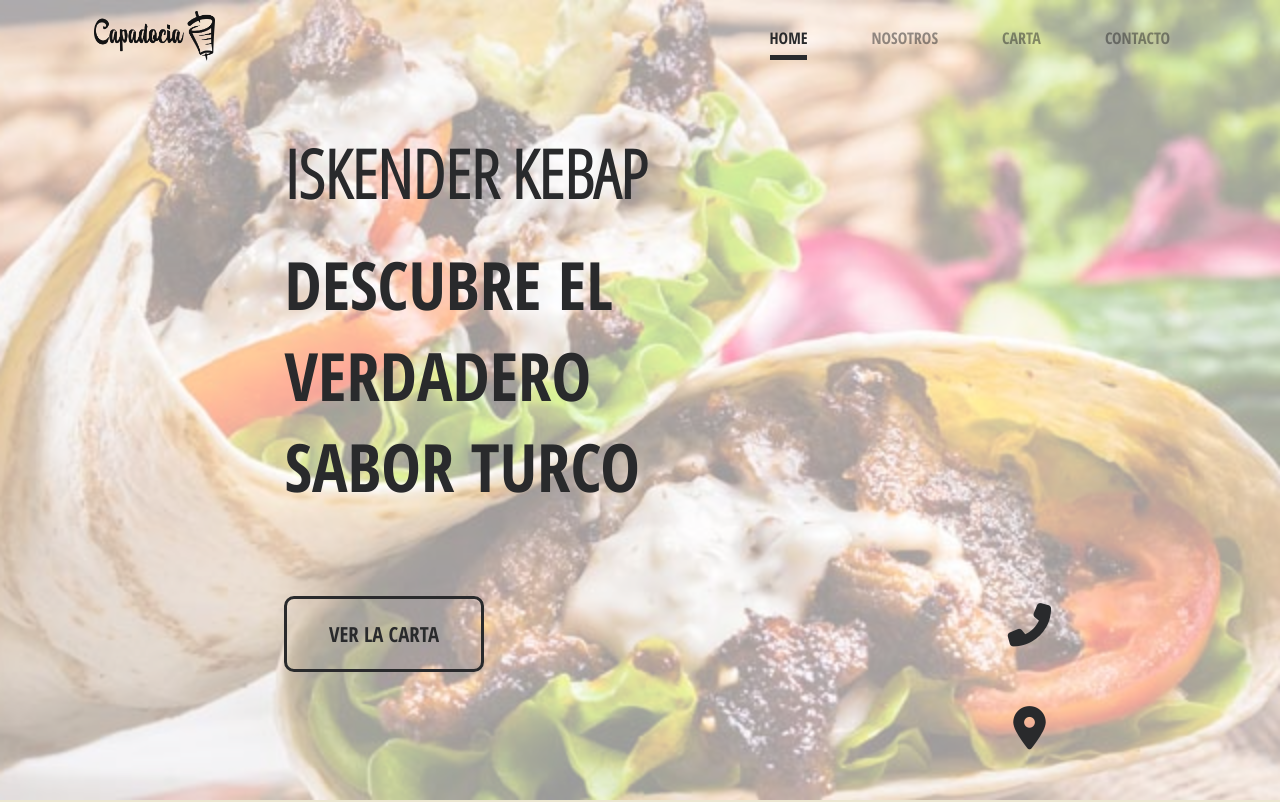
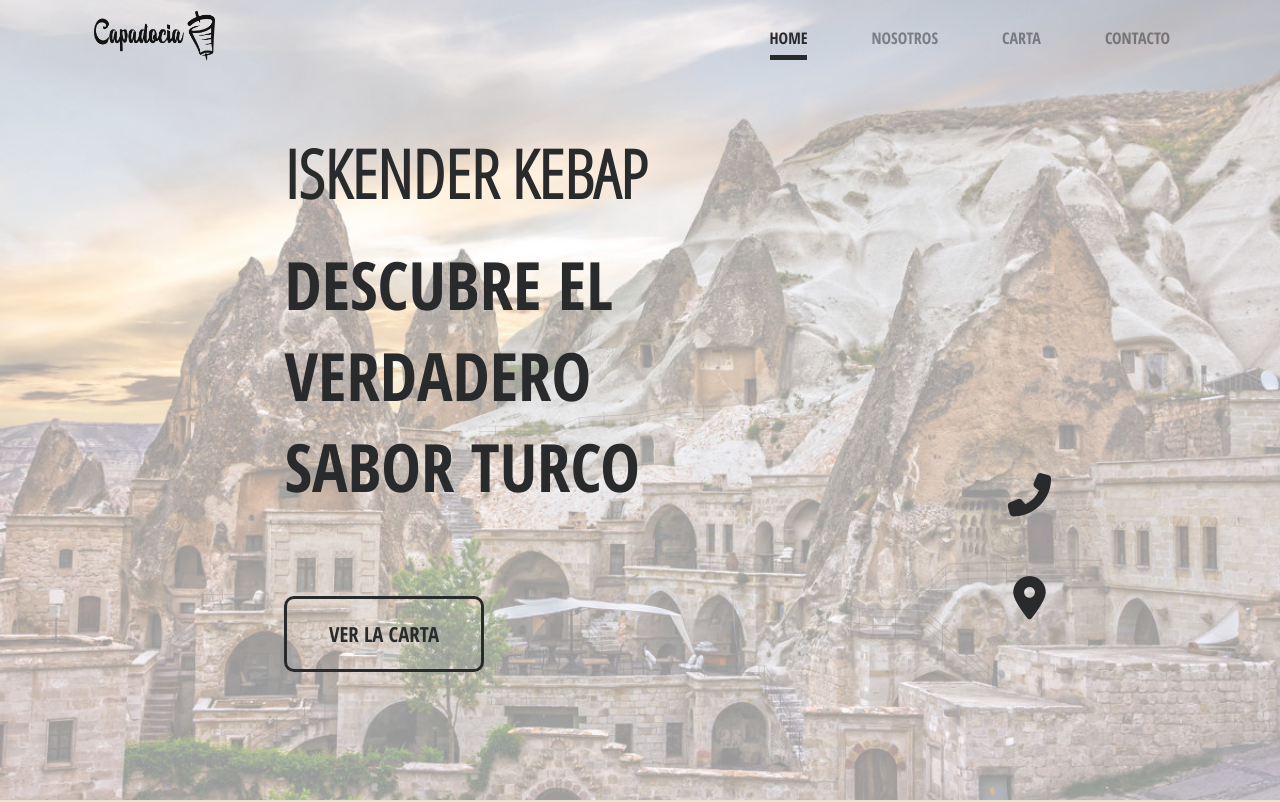
Before and after one commit to SergiSC/Capadocia, a React (Create React App) app: page / in a window 1280 px wide. Shown: the top 802 px of the page. Built offline with nearby package versions, Linux system fonts and the light colour scheme.

Commit message:
Add new animations and slides

```diff
--- a/src/App.tsx
+++ b/src/App.tsx
@@ -25,7 +25,7 @@ function App() {
   return (
     <div className="App">
       <NavBar />
-      <Home sectionId="home" />
+      <Home sectionId="home" deviceWidth={deviceWidth} />
       <About sectionId="about" deviceWidth={deviceWidth} />
       <Carta sectionId="carta" deviceWidth={deviceWidth} />
       <Contact sectionId="contact" deviceWidth={deviceWidth} />
--- a/src/components/ImageCarrousel.tsx
+++ b/src/components/ImageCarrousel.tsx
@@ -1,11 +1,10 @@
-import React, { useCallback, useEffect, useRef, useState } from "react";
+import React, { useCallback, useState } from "react";
 import styled from "styled-components";
 
 import Foto1 from "../assets/images/about/1.png";
 import Foto2 from "../assets/images/about/2.png";
 import Foto3 from "../assets/images/about/3.png";
 import Foto4 from "../assets/images/about/4.png";
-import { useTimeout } from "../hooks/timeout";
 import { ImageWrapper } from "./ImageWrapper";
 
 interface ImageCarrouselProps {
@@ -42,15 +41,6 @@ export function ImageCarrousel({ width }: ImageCarrouselProps) {
     }
   }, [selectedImage]);
 
-  const next = useTimeout(5);
-  const nextRef = useRef<HTMLButtonElement>(null);
-
-  useEffect(() => {
-    if (nextRef.current) {
-      nextRef.current.click();
-    }
-  }, [next]);
-
   return (
     <WrapperCarrousel>
       {width > 800 ? (
@@ -63,7 +53,7 @@ export function ImageCarrousel({ width }: ImageCarrouselProps) {
           <ImageCarrouselButtonLeft onClick={onClickLeftHandle}>
             &#60;
           </ImageCarrouselButtonLeft>
-          <ImageCarrouselButtonRight ref={nextRef} onClick={onClickRightHandle}>
+          <ImageCarrouselButtonRight onClick={onClickRightHandle}>
             &#62;
           </ImageCarrouselButtonRight>
         </>
--- /dev/null
+++ b/src/hooks/interval.tsx
@@ -0,0 +1,15 @@
+import { useEffect, useRef } from "react";
+
+export function useInterval(callback: () => void, delay: number = 5) {
+  const savedCallback = useRef(callback);
+
+  useEffect(() => {
+    savedCallback.current = callback;
+  }, [callback]);
+
+  useEffect(() => {
+    const interval = setInterval(() => savedCallback.current(), delay * 1000);
+
+    return () => clearInterval(interval);
+  }, [delay]);
+}
--- a/src/hooks/timeout.tsx
+++ /dev/null
@@ -1,15 +0,0 @@
-import { useEffect, useState } from "react";
-
-export function useTimeout(seconds: number) {
-  const [next, setNext] = useState(false);
-
-  useEffect(() => {
-    let timer = setTimeout(() => setNext(true), seconds * 1000);
-
-    return () => {
-      clearTimeout(timer);
-    };
-  }, [seconds]);
-
-  return next;
-}
--- a/src/views/Home.tsx
+++ b/src/views/Home.tsx
@@ -1,9 +1,49 @@
-import React from "react";
-import styled, { keyframes } from "styled-components";
+import React, { useCallback, useState } from "react";
+import styled, { keyframes, css } from "styled-components";
 import { TitleL, TitleM } from "./About";
-import bgImage from "../assets/images/bg-kebab.jpg";
+import bgImageMenu from "../assets/images/bg-kebab.jpg";
+import bgImageLandscape from "../assets/images/bgImageLandscape.jpeg";
+import { useInterval } from "../hooks/interval";
 
-const HomeSection = styled.section`
+const intervalSeconds = 8;
+
+const fadeInOut = keyframes`
+    0% {
+      opacity: 0.2;
+    }
+    5% {
+      opacity: 1;
+    }
+    95% {
+      opacity: 1;
+    }
+    100% {
+      opacity: 0.2;
+    }
+`;
+
+const shake = keyframes`
+    0% {
+      transform: rotate(0deg);
+    }
+    10% {transform: rotate(-10deg);}
+    20% {transform: rotate(10deg);}
+    30% {transform: rotate(10deg);}
+    40% {transform: rotate(-10deg);}
+    50% {transform: rotate(-10deg);}
+    60% {transform: rotate(10deg);}
+    70% {transform: rotate(10deg);}
+    80% {transform: rotate(-10deg);}
+    90% {transform: rotate(-10deg);}
+    100% {transform: rotate(0deg);}
+`;
+
+const animation = css`
+  -webkit-animation: ${fadeInOut} ${intervalSeconds}s ease-in-out infinite;
+  animation: ${fadeInOut} ${intervalSeconds}s ease-in-out infinite;
+`;
+
+const HomeSection = styled.section<{ bgImage: string }>`
   position: relative;
   background-color: transparent;
   display: flex;
@@ -14,6 +54,7 @@ const HomeSection = styled.section`
   font-size: 16pt;
   height: 100vh;
   color: var(--color-dark);
+  ${animation}
 
   :before {
     z-index: -1;
@@ -25,7 +66,7 @@ const HomeSection = styled.section`
     width: 100%;
     height: 100%;
     opacity: 0.4;
-    background-image: url(${bgImage});
+    background-image: url(${(props) => props.bgImage});
     background-repeat: no-repeat;
     background-size: cover;
     background-position: center;
@@ -46,7 +87,7 @@ const HomeWrapper = styled.div`
   @media screen and (min-width: 800px) {
     grid-column: 2 / span 1;
     display: grid;
-    grid-template-columns: auto 1fr;
+    grid-template-columns: 4fr 1fr;
     font-size: 25pt;
     padding: 0;
   }
@@ -68,7 +109,7 @@ const IconsContainer = styled.div`
 
   @media screen and (min-width: 800px) {
     display: flex;
-    margin-bottom: 20%;
+    margin-bottom: 80%;
     flex-direction: column;
     justify-content: flex-end;
     margin-left: auto;
@@ -90,6 +131,15 @@ const CartaA = styled.a`
 
   @media screen and (min-width: 800px) {
     margin-top: 10%;
+    box-shadow: 0 0 0 0 #888888;
+
+    :hover {
+      color: var(--color-soft);
+      background-color: var(--color-dark);
+      box-shadow: 0 0 10px 2px #888888;
+      transition: box-shadow 200ms ease-in-out, color 200ms ease-in-out,
+        background-color 200ms ease-in-out;
+    }
   }
 `;
 
@@ -99,6 +149,11 @@ const CustomA = styled.a`
   font-size: 1.3em;
   @media screen and (min-width: 800px) {
     margin-top: 20%;
+
+    :hover {
+      -webkit-animation: ${shake} 300ms ease;
+      animation: ${shake} 300ms ease;
+    }
   }
 `;
 
@@ -131,23 +186,68 @@ const CustomANext = styled(CustomA)`
 const TitleLHome = styled(TitleL)`
   margin: 20px 0;
   font-size: 2em;
+  white-space: pre-line;
 `;
+
+interface slide {
+  id: number;
+  image: string;
+  littleText: string;
+  buttonText: string;
+  textMovil: string;
+  textDesktop: string;
+}
+
+const initialSlideState: slide = {
+  id: 0,
+  image: bgImageLandscape,
+  littleText: "Iskender Kebap",
+  buttonText: "ver la carta",
+  textMovil: "Descubre \n el verdadero \n sabor turco",
+  textDesktop: "Descubre el verdadero \n sabor turco",
+};
 
 interface HomeProps {
   sectionId: string;
+  deviceWidth: number;
 }
 
-export function Home({ sectionId }: HomeProps) {
+export function Home({ sectionId, deviceWidth }: HomeProps) {
+  const [slideState, setSlideState] = useState(initialSlideState);
+
+  const changeSlide = useCallback(() => {
+    let newId = slideState.id + 1 < 2 ? slideState.id + 1 : 0;
+    switch (newId) {
+      case 0:
+        setSlideState(initialSlideState);
+        break;
+      case 1:
+        setSlideState({
+          id: newId,
+          image: bgImageMenu,
+          littleText: "Menu Kebap",
+          buttonText: "7,50€",
+          textMovil: "dürüm kebap\n + patatas fritas\n + bebida",
+          textDesktop: "dürüm kebap\n + patatas fritas + bebida",
+        });
+        break;
+
+      default:
+        break;
+    }
+  }, [setSlideState, slideState]);
+
+  useInterval(changeSlide, intervalSeconds);
+
   return (
-    <HomeSection id={sectionId}>
+    <HomeSection id={sectionId} bgImage={slideState.image}>
       <HomeWrapper>
         <TextContainer>
-          <TitleM>Iskender Kebap</TitleM>
+          <TitleM>{slideState.littleText}</TitleM>
           <TitleLHome>
-            Descubre {window.innerWidth < 800 ? <br /> : ""} el verdadero <br />{" "}
-            sabor turco
+            {deviceWidth > 800 ? slideState.textDesktop : slideState.textMovil}
           </TitleLHome>
-          <CartaA href="#carta">ver la carta</CartaA>
+          <CartaA href="#carta">{slideState.buttonText}</CartaA>
         </TextContainer>
         <IconsContainer>
           <CustomA href="tel:+3493384820" title="Teléfono">
```
Also changed, not shown: src/assets/images/bgImageLandscape.jpeg (added).
